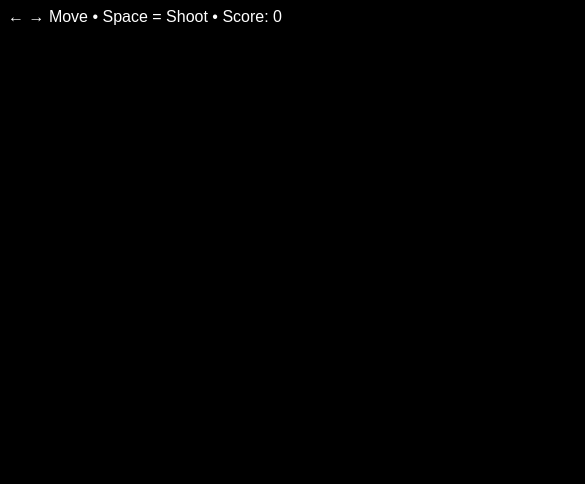
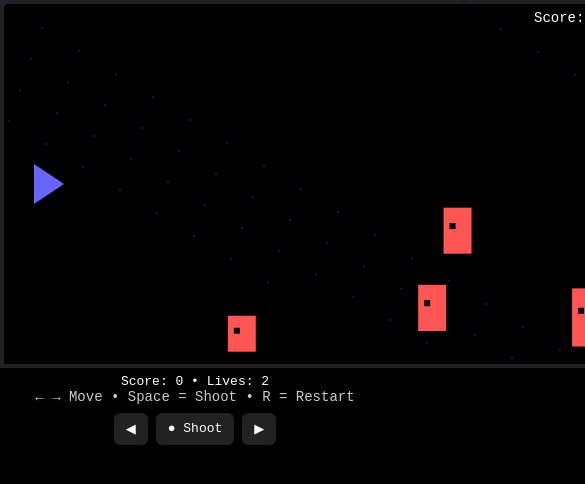
Before and after one commit to hashimalih1111-stack/mywebsite, a plain HTML site: page index.html in a window 390 px wide. Shown: the top 484 px of the page, 585 px wide, since content can reach past the window. Drawn offline with nearby package versions, Linux system fonts and the light colour scheme.

Commit message:
New game added

```diff
--- a/index.html
+++ b/index.html
@@ -1,224 +1,218 @@
 <!doctype html>
-<html>
+<html lang="en">
 <head>
   <meta charset="utf-8" />
-  <title>Space 3D Shooter — Hashim</title>
+  <title>Mini Space Shooter</title>
+  <meta name="viewport" content="width=device-width,initial-scale=1" />
   <style>
-    body { margin:0; overflow:hidden; background:#000; }
-    #info { position: absolute; top:8px; left:8px; color:#fff; font-family: sans-serif;}
+    html,body { height:100%; margin:0; background:#000; color:#fff; font-family:monospace; }
+    #game { display:block; margin:0 auto; background:#000; border:4px solid #222; display:block; }
+    #hud { text-align:center; margin-top:6px; }
+    .small { font-size:14px; color:#ccc; }
+    /* simple center for mobile play buttons */
+    #controls { display:flex; justify-content:center; gap:8px; margin-top:8px; }
+    .btn { background:#222; color:#fff; padding:8px 12px; border-radius:6px; user-select:none; }
   </style>
 </head>
 <body>
-<div id="info">← → Move • Space = Shoot • Score: <span id="score">0</span></div>
-<script src="https://cdn.jsdelivr.net/npm/three@0.157.0/build/three.min.js"></script>
+  <canvas id="game" width="640" height="360"></canvas>
+  <div id="hud">
+    <div>Score: <span id="score">0</span> • Lives: <span id="lives">3</span></div>
+    <div class="small">← → Move • Space = Shoot • R = Restart</div>
+    <div id="controls">
+      <div class="btn" id="leftBtn">◀</div>
+      <div class="btn" id="shootBtn">● Shoot</div>
+      <div class="btn" id="rightBtn">▶</div>
+    </div>
+  </div>
+
 <script>
-/* Simple 3D Space Shooter (Three.js)
-   - Save as index.html and open in Chrome
-   - Uses built-in geometry (no external files) so it runs offline
-*/
+(() => {
+  const canvas = document.getElementById('game');
+  const ctx = canvas.getContext('2d');
+  const W = canvas.width, H = canvas.height;
 
-let scene, camera, renderer;
-let player, bullets = [], enemies = [], score=0;
-const scoreEl = document.getElementById('score');
-const WIDTH = window.innerWidth, HEIGHT = window.innerHeight;
+  // Game state
+  let score = 0, lives = 3, running = true;
+  const scoreEl = document.getElementById('score');
+  const livesEl = document.getElementById('lives');
 
-init();
-animate();
+  // Player
+  const player = { x: 30, y: H/2 - 20, w: 30, h: 40, speed: 4, color:'#66f' };
 
-function init(){
-  // scene + camera
-  scene = new THREE.Scene();
+  // Controls
+  const keys = { left:false, right:false, shoot:false };
+  let bullets = [];
+  let enemies = [];
+  let enemyTimer = 0;
 
-  camera = new THREE.PerspectiveCamera(60, WIDTH/HEIGHT, 0.1, 2000);
-  camera.position.set(0, 50, 200);
-  camera.lookAt(0, 0, 0);
+  // Mobile button handlers
+  document.getElementById('leftBtn').addEventListener('touchstart', e=>{ e.preventDefault(); keys.left=true; });
+  document.getElementById('leftBtn').addEventListener('touchend', e=>{ keys.left=false; });
+  document.getElementById('rightBtn').addEventListener('touchstart', e=>{ e.preventDefault(); keys.right=true; });
+  document.getElementById('rightBtn').addEventListener('touchend', e=>{ keys.right=false; });
+  document.getElementById('shootBtn').addEventListener('touchstart', e=>{ e.preventDefault(); shoot(); });
 
-  // renderer
-  renderer = new THREE.WebGLRenderer({antialias:true});
-  renderer.setSize(WIDTH, HEIGHT);
-  document.body.appendChild(renderer.domElement);
+  // Keyboard
+  window.addEventListener('keydown', e=> {
+    if (e.code === 'ArrowLeft') keys.left = true;
+    if (e.code === 'ArrowRight') keys.right = true;
+    if (e.code === 'Space') { e.preventDefault(); shoot(); }
+    if (e.key === 'r' || e.key === 'R') reset();
+  });
+  window.addEventListener('keyup', e=> {
+    if (e.code === 'ArrowLeft') keys.left = false;
+    if (e.code === 'ArrowRight') keys.right = false;
+  });
 
-  // lights
-  const hemi = new THREE.HemisphereLight(0xffffff, 0x444444, 0.8);
-  hemi.position.set(0,200,0);
-  scene.add(hemi);
-  const dir = new THREE.DirectionalLight(0xffffff, 0.6);
-  dir.position.set(-1, 2, 2);
-  scene.add(dir);
-
-  // star-field (particles)
-  const starsGeo = new THREE.BufferGeometry();
-  const starCount = 800;
-  const positions = new Float32Array(starCount * 3);
-  for (let i=0;i<starCount;i++){
-    positions[i*3] = (Math.random()-0.5)*2000;
-    positions[i*3+1] = (Math.random()-0.5)*2000;
-    positions[i*3+2] = -Math.random()*2000;
-  }
-  starsGeo.setAttribute('position', new THREE.BufferAttribute(positions,3));
-  const starsMat = new THREE.PointsMaterial({ color:0x8888ff, size:1 });
-  const stars = new THREE.Points(starsGeo, starsMat);
-  scene.add(stars);
-
-  // player: combine shapes to look like a ship
-  const playerGroup = new THREE.Group();
-  const bodyGeo = new THREE.BoxGeometry(24,10,50);
-  const bodyMat = new THREE.MeshPhongMaterial({color:0x33aaff});
-  const body = new THREE.Mesh(bodyGeo, bodyMat);
-  body.position.y = 0;
-  playerGroup.add(body);
-  const nose = new THREE.ConeGeometry(10, 30, 8);
-  const noseMat = new THREE.MeshPhongMaterial({color:0xffcc33});
-  const noseMesh = new THREE.Mesh(nose, noseMat);
-  noseMesh.rotation.x = Math.PI/2;
-  noseMesh.position.z = 35;
-  playerGroup.add(noseMesh);
-  playerGroup.position.set(0, -40, 0);
-  scene.add(playerGroup);
-  player = playerGroup;
-
-  // ground plane (invisible reference)
-  // create initial enemies
-  for(let i=0;i<6;i++) spawnEnemy();
-
-  // input
-  setControls();
-
-  // resize
-  window.addEventListener('resize', onWindowResize);
-}
-
-// controls + shooting
-let moveLeft=false, moveRight=false;
-function setControls(){
-  window.addEventListener('keydown', (e)=>{
-    if(e.code==='ArrowLeft') moveLeft=true;
-    if(e.code==='ArrowRight') moveRight=true;
-    if(e.code==='Space') shoot();
-  });
-  window.addEventListener('keyup', (e)=>{
-    if(e.code==='ArrowLeft') moveLeft=false;
-    if(e.code==='ArrowRight') moveRight=false;
-  });
-}
-
-// shooting
-function shoot(){
-  // limit fire rate
-  if(bullets.length > 8) return;
-  const g = new THREE.BoxGeometry(4,4,12);
-  const m = new THREE.MeshBasicMaterial({color:0xffff66});
-  const b = new THREE.Mesh(g,m);
-  b.position.copy(player.position);
-  b.position.y += 4;
-  b.position.z -= 30;
-  b.userData = { velocity: new THREE.Vector3(0,0,-20) }; // moves towards negative z
-  scene.add(b);
-  bullets.push(b);
-}
-
-// spawn enemy
-function spawnEnemy(){
-  const size = 18 + Math.random()*18;
-  const geo = new THREE.SphereGeometry(size, 12, 12);
-  const mat = new THREE.MeshPhongMaterial({color: 0xff4444});
-  const e = new THREE.Mesh(geo, mat);
-  e.position.x = (Math.random()-0.5)*300;
-  e.position.y = (Math.random()-0.5)*60 - 10;
-  e.position.z = -500 - Math.random()*800;
-  e.userData = { speed: 1.5 + Math.random()*3, size: size };
-  scene.add(e);
-  enemies.push(e);
-}
-
-// simple collision distance check
-function checkCollision(a, b, radius){
-  const dx = a.position.x - b.position.x;
-  const dy = a.position.y - b.position.y;
-  const dz = a.position.z - b.position.z;
-  const dist = Math.sqrt(dx*dx+dy*dy+dz*dz);
-  return dist < radius;
-}
-
-// animate loop
-function animate(){
-  requestAnimationFrame(animate);
-
-  // move player left/right with bounds
-  if(moveLeft) player.position.x -= 6;
-  if(moveRight) player.position.x += 6;
-  if(player.position.x < -380) player.position.x = -380;
-  if(player.position.x > 380) player.position.x = 380;
-
-  // move bullets
-  for(let i=bullets.length-1;i>=0;i--){
-    const b = bullets[i];
-    b.position.addScaledVector(b.userData.velocity, 0.6);
-    if(b.position.z < -2500){ scene.remove(b); bullets.splice(i,1); }
-  }
-
-  // move enemies forward
-  for(let i=enemies.length-1;i>=0;i--){
-    const e = enemies[i];
-    e.position.z += e.userData.speed;
-    // rotate little
-    e.rotation.y += 0.02*(i%3+1);
-    if(e.position.z > 200){
-      // enemy passed you: reset behind
-      e.position.z = -800 - Math.random()*600;
-      e.position.x = (Math.random()-0.5)*300;
-    }
-    // collision with bullets
-    for(let j=bullets.length-1;j>=0;j--){
-      if(checkCollision(e, bullets[j], e.userData.size + 4)){
-        // hit
-        scene.remove(bullets[j]); bullets.splice(j,1);
-        // respawn enemy
-        e.position.z = -800 - Math.random()*600;
-        e.position.x = (Math.random()-0.5)*300;
-        score += 10;
-        scoreEl.textContent = score;
-        // spawn small explosion (quick scale)
-        explosion(e.position.clone());
-      }
-    }
-    // collision with player
-    if(checkCollision(e, player, e.userData.size + 30)){
-      // game over simple
-      alert('Game Over! Score: ' + score);
-      location.reload();
-      return;
+  function shoot() {
+    // limit rate
+    const now = Date.now();
+    if (!shoot.last || now - shoot.last > 200) {
+      bullets.push({ x: player.x + player.w, y: player.y + player.h/2 - 4, w:8, h:4, speed:8 });
+      shoot.last = now;
     }
   }
 
-  // occasionally spawn more enemies if few
-  if(enemies.length < 6 && Math.random() < 0.01) spawnEnemy();
+  function spawnEnemy() {
+    const h = 24 + Math.random()*36;
+    const y = Math.random()*(H - h);
+    const speed = 1.2 + Math.random()*2.0;
+    enemies.push({ x: W + 10, y, w: 28, h, speed, color: '#f55' });
+  }
 
-  renderer.render(scene, camera);
-}
+  function update() {
+    if (!running) return;
 
-// small explosion effect (scaling sphere then remove)
-function explosion(pos){
-  const g = new THREE.SphereGeometry(8,12,12);
-  const m = new THREE.MeshBasicMaterial({color:0xffff88});
-  const s = new THREE.Mesh(g,m);
-  s.position.copy(pos);
-  scene.add(s);
-  let t=0;
-  const int = setInterval(()=>{
-    t++;
-    s.scale.setScalar(1 + t*0.3);
-    s.material.opacity = Math.max(0,1 - t*0.12);
-    s.material.transparent = true;
-    if(t>8){ clearInterval(int); scene.remove(s); }
-  },30);
-}
+    // Move player
+    if (keys.left) player.y -= player.speed;
+    if (keys.right) player.y += player.speed;
+    player.y = Math.max(0, Math.min(H - player.h, player.y));
 
-function onWindowResize(){
-  camera.aspect = window.innerWidth/window.innerHeight;
-  camera.updateProjectionMatrix();
-  renderer.setSize(window.innerWidth, window.innerHeight);
-}
+    // Update bullets
+    bullets = bullets.filter(b => b.x < W+50);
+    bullets.forEach(b => b.x += b.speed);
+
+    // Update enemies
+    enemyTimer += 1;
+    if (enemyTimer > 50 - Math.min(30, Math.floor(score/5))) {
+      spawnEnemy();
+      enemyTimer = 0;
+    }
+    enemies.forEach(e => e.x -= e.speed);
+
+    // Collisions bullets vs enemies
+    bullets.forEach((b) => {
+      enemies.forEach((e, ei) => {
+        if (b.x < e.x + e.w && b.x + b.w > e.x && b.y < e.y + e.h && b.y + b.h > e.y) {
+          // hit
+          enemies.splice(ei,1);
+          b._dead = true;
+          score += 10;
+        }
+      });
+    });
+    bullets = bullets.filter(b => !b._dead);
+
+    // Enemies hitting player or passing left
+    enemies = enemies.filter(e => {
+      if (e.x < -50) {
+        lives -= 1;
+        updateHUD();
+        if (lives <= 0) gameOver();
+        return false;
+      }
+      if (rectsOverlap(e, player)) {
+        lives -= 1;
+        updateHUD();
+        if (lives <= 0) gameOver();
+        return false;
+      }
+      return true;
+    });
+
+    updateHUD();
+  }
+
+  function rectsOverlap(a,b) {
+    return a.x < b.x + b.w && a.x + a.w > b.x && a.y < b.y + b.h && a.y + a.h > b.y;
+  }
+
+  function updateHUD() {
+    scoreEl.textContent = score;
+    livesEl.textContent = lives;
+  }
+
+  function draw() {
+    // clear
+    ctx.fillStyle = '#000';
+    ctx.fillRect(0,0,W,H);
+
+    // stars background
+    for (let i=0;i<60;i++) {
+      const sx = (i*37 + (score*3)) % W;
+      const sy = (i*23 + (score*2)) % H;
+      ctx.fillStyle = '#114';
+      ctx.fillRect(sx, sy, 2,2);
+    }
+
+    // player (simple triangle/rect)
+    ctx.fillStyle = player.color;
+    ctx.beginPath();
+    ctx.moveTo(player.x+player.w, player.y + player.h/2);
+    ctx.lineTo(player.x, player.y);
+    ctx.lineTo(player.x, player.y + player.h);
+    ctx.closePath();
+    ctx.fill();
+
+    // bullets
+    ctx.fillStyle = '#ff3';
+    bullets.forEach(b => ctx.fillRect(b.x, b.y, b.w, b.h));
+
+    // enemies
+    enemies.forEach(e => {
+      ctx.fillStyle = e.color;
+      ctx.fillRect(e.x, e.y, e.w, e.h);
+      // small "eye"
+      ctx.fillStyle = '#000';
+      ctx.fillRect(e.x+6, e.y + e.h/3, 6, 6);
+    });
+
+    // score top-right
+    ctx.fillStyle = '#fff';
+    ctx.font = '14px monospace';
+    ctx.fillText('Score: ' + score, W - 110, 18);
+  }
+
+  function loop() {
+    update();
+    draw();
+    requestAnimationFrame(loop);
+  }
+
+  function gameOver() {
+    running = false;
+    // draw game over
+    ctx.fillStyle = 'rgba(0,0,0,0.6)';
+    ctx.fillRect(0,0,W,H);
+    ctx.fillStyle = '#fff';
+    ctx.font = '28px monospace';
+    ctx.textAlign = 'center';
+    ctx.fillText('GAME OVER', W/2, H/2 - 10);
+    ctx.font = '16px monospace';
+    ctx.fillText('Press R to restart', W/2, H/2 + 20);
+  }
+
+  function reset() {
+    score = 0; lives = 3; bullets = []; enemies = []; enemyTimer = 0; running = true;
+    player.y = H/2 - player.h/2;
+    updateHUD();
+  }
+
+  // Start loop
+  reset();
+  loop();
+})();
 </script>
 </body>
 </html>
```
